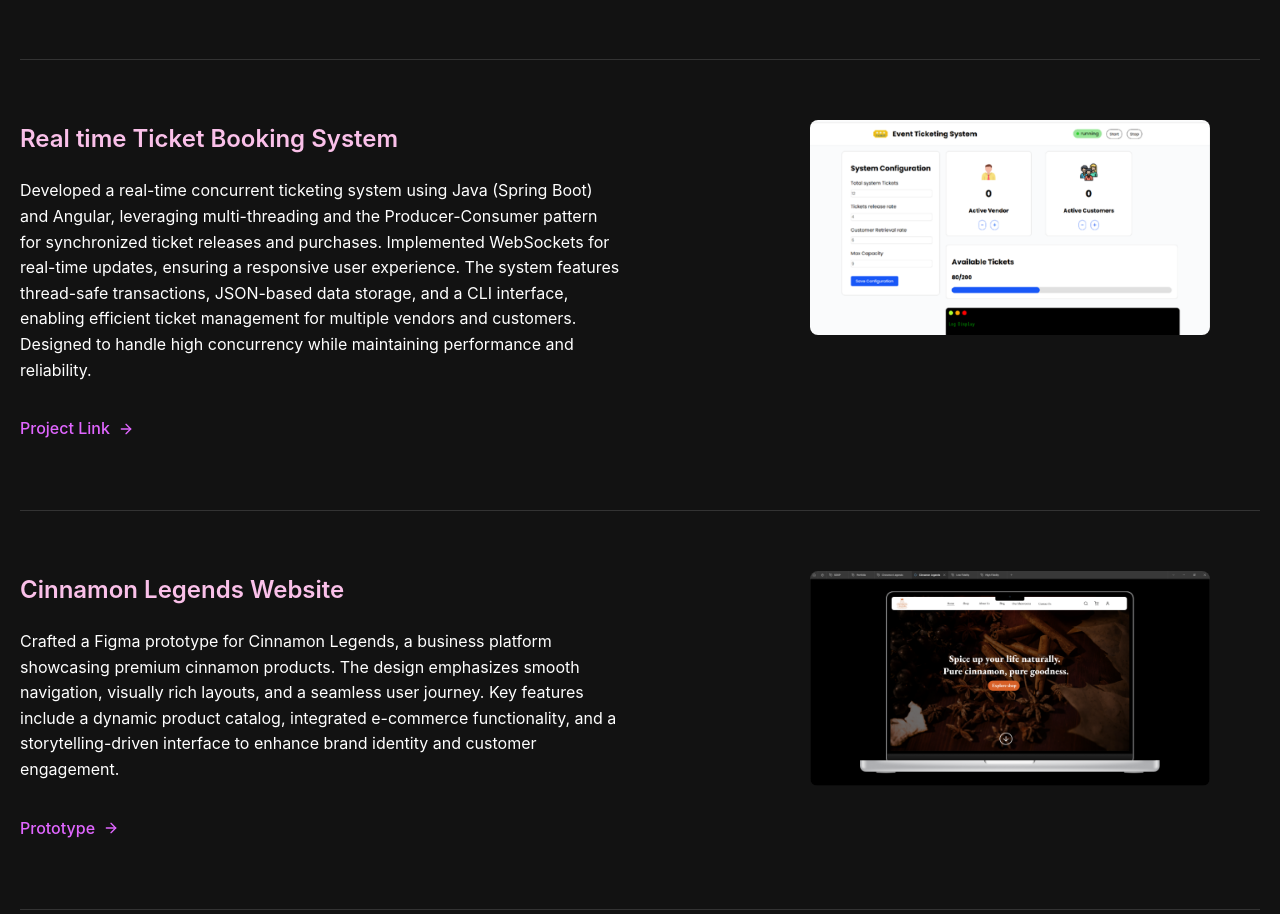
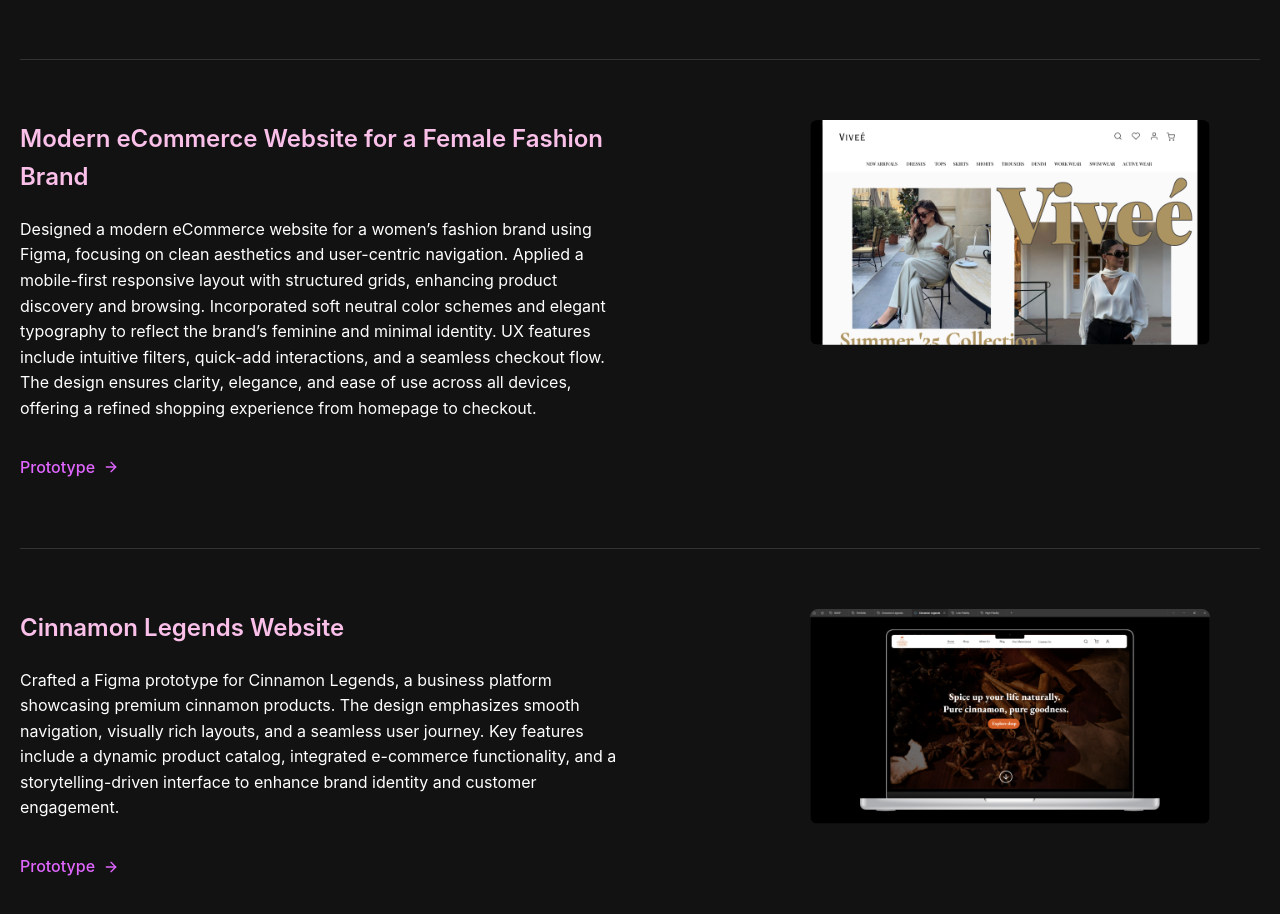
Before and after one commit to ShivankaVM/My-Portfolio, a React (Vite) app: page / in a window 1280 px wide. Shown: the part 1800-2714 px from the top of the page. Built offline with nearby package versions, Linux system fonts and the light colour scheme.

Commit message:
added Vivee

```diff
--- a/src/components/Home.jsx
+++ b/src/components/Home.jsx
@@ -19,6 +19,7 @@ import springboot from "../assets/springboot.png"
 import mysql from "../assets/mysql.png"
 import ticketbooking from "../assets/ticketbookingsystem.png"
 import cinnamonLegends from "../assets/cinnamonLegends.png"
+import vivee from "../assets/vivee.png"
 import { Link } from "react-router-dom"
 
 const Home = () => {
@@ -322,17 +323,12 @@ const Home = () => {
 
           <div className="project" ref={(el) => (projectRefs.current[1] = el)}>
             <div className="project-content">
-              <h3>Real time Ticket Booking System</h3>
+              <h3>Modern eCommerce Website for a Female Fashion Brand  </h3>
               <p>
-                Developed a real-time concurrent ticketing system using Java (Spring Boot) and Angular, leveraging
-                multi-threading and the Producer-Consumer pattern for synchronized ticket releases and purchases.
-                Implemented WebSockets for real-time updates, ensuring a responsive user experience. The system features
-                thread-safe transactions, JSON-based data storage, and a CLI interface, enabling efficient ticket
-                management for multiple vendors and customers. Designed to handle high concurrency while maintaining
-                performance and reliability.
+                Designed a modern eCommerce website for a women’s fashion brand using Figma, focusing on clean aesthetics and user-centric navigation. Applied a mobile-first responsive layout with structured grids, enhancing product discovery and browsing. Incorporated soft neutral color schemes and elegant typography to reflect the brand’s feminine and minimal identity. UX features include intuitive filters, quick-add interactions, and a seamless checkout flow. The design ensures clarity, elegance, and ease of use across all devices, offering a refined shopping experience from homepage to checkout.
               </p>
-              <a href="https://github.com/ShivankaVM/OOP-CW-20230684" className="btn btn-link">
-                Project Link
+              <a href="https://www.figma.com/proto/euiPJOjhXdQomwEijFjkdl/Vive%C3%A9?page-id=0%3A1&node-id=2003-2&viewport=280%2C229%2C0.08&t=oMFafte4EnE6IvP7-1&scaling=min-zoom&content-scaling=fixed" className="btn btn-link">
+                Prototype
                 <svg
                   xmlns="http://www.w3.org/2000/svg"
                   width="16"
@@ -352,8 +348,8 @@ const Home = () => {
             </div>
             <div className="project-image">
               <img
-                src={ticketbooking || "/placeholder.svg"}
-                alt="Ticket Booking System"
+                src={vivee || "/placeholder.svg"}
+                alt="E commerce website"
                 className="project-img-hover"
               />
             </div>
--- a/src/components/Work.jsx
+++ b/src/components/Work.jsx
@@ -8,6 +8,7 @@ import cleanWaves from '../assets/cleanwaves.png';
 import legalxlk from '../assets/legalxlk.png';
 import cinnamonLegends from '../assets/cinnamonLegends.png';
 import EventBooking from '../assets/EventBooking.png';
+import vivee from "../assets/vivee.png"
 import { Link } from "react-router-dom";
 
 const Work = () => {
@@ -219,6 +220,26 @@ const Work = () => {
           </div>
         </div>
 
+        <div className="project-item" ref={(el) => projectRefs.current[5] = el}>
+          <div className="project-info">
+            <h2 className="project-title">Modern eCommerce Website for a Female Fashion Brand</h2>
+            <p className="technologies">Technologies: Figma</p>
+            <p className="description">
+            Designed a modern eCommerce website for a women’s fashion brand using Figma, focusing on clean aesthetics and user-centric navigation. Applied a mobile-first responsive layout with structured grids, enhancing product discovery and browsing. Incorporated soft neutral color schemes and elegant typography to reflect the brand’s feminine and minimal identity. UX features include intuitive filters, quick-add interactions, and a seamless checkout flow. The design ensures clarity, elegance, and ease of use across all devices, offering a refined shopping experience from homepage to checkout.
+            </p>
+            <a href="https://www.figma.com/proto/euiPJOjhXdQomwEijFjkdl/Vive%C3%A9?page-id=0%3A1&node-id=2003-2&viewport=280%2C229%2C0.08&t=oMFafte4EnE6IvP7-1&scaling=min-zoom&content-scaling=fixed" className="project-link">
+              Prototype
+              <svg xmlns="http://www.w3.org/2000/svg" width="16" height="16" viewBox="0 0 24 24" fill="none" stroke="currentColor" strokeWidth="2" strokeLinecap="round" strokeLinejoin="round" className="arrow-icon">
+                <path d="M5 12h14" />
+                <path d="M12 5l7 7-7 7" />
+              </svg>
+            </a>
+          </div>
+          <div className="project-image">
+            <img src={vivee || "/placeholder.svg"} alt="E commerce website" className="project-img-hover" />
+          </div>
+        </div>
+
         <div className="project-item" ref={(el) => projectRefs.current[4] = el}>
           <div className="project-info">
             <h2 className="project-title"> Event booking and Management App</h2>
```
Also changed, not shown: src/assets/vivee.png (added).
